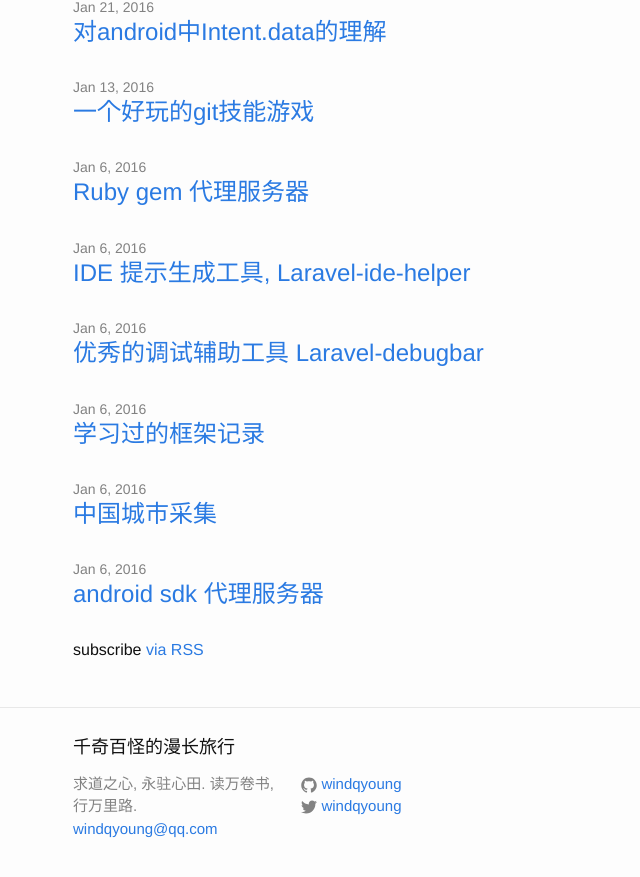
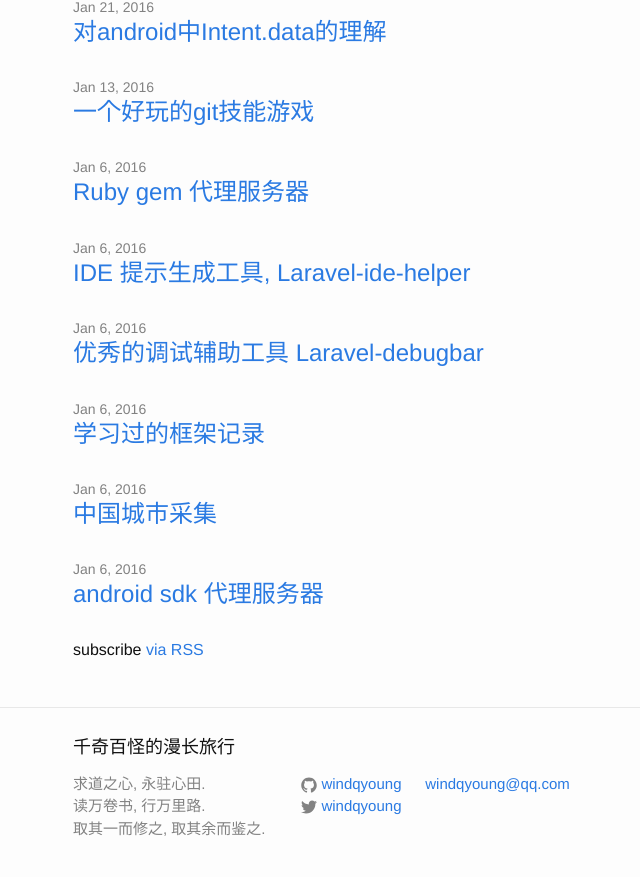
Before and after one commit to windqyoung/windqyoung.github.io, a Jekyll site: the page built from index.html, in a window 1280 px wide and 900 px high, scrolled down 1099 px. Shown: the top 877 px of the window, without its empty margins (227-867 px from the left). Built offline with Jekyll 4.4.1, drawn with Linux system fonts in a browser that asks for light colours; nearby versions of some CDN libraries.

Commit message:
change mani

```diff
--- a/_config.yml
+++ b/_config.yml
@@ -17,7 +17,10 @@
 
 # Build settings
 markdown: kramdown
-mani: 求道之心, 永驻心田. 读万卷书, 行万里路.
+mani:
+    - 求道之心, 永驻心田.
+    - 读万卷书, 行万里路.
+    - 取其一而修之, 取其余而鉴之.
 
 defaults:
   -
--- a/_includes/footer.html
+++ b/_includes/footer.html
@@ -7,8 +7,9 @@
         <div class="footer-col-wrapper">
             <div class="footer-col footer-col-1">
                 <ul class="contact-list">
-          <li>{{ site.mani }}</li>
-          <li><a href="mailto:{{ site.email }}">{{ site.email }}</a></li>
+                    {% for mani in site.mani %}
+                    <li>{{ mani }}</li>
+                    {% endfor %}
                 </ul>
             </div>
 
@@ -29,6 +30,7 @@
             </div>
 
             <div class="footer-col footer-col-3">
+                <a href="mailto:{{ site.email }}">{{ site.email }}</a>
             </div>
         </div>
 
```
Lines whose indentation alone changed are shown as unchanged.
